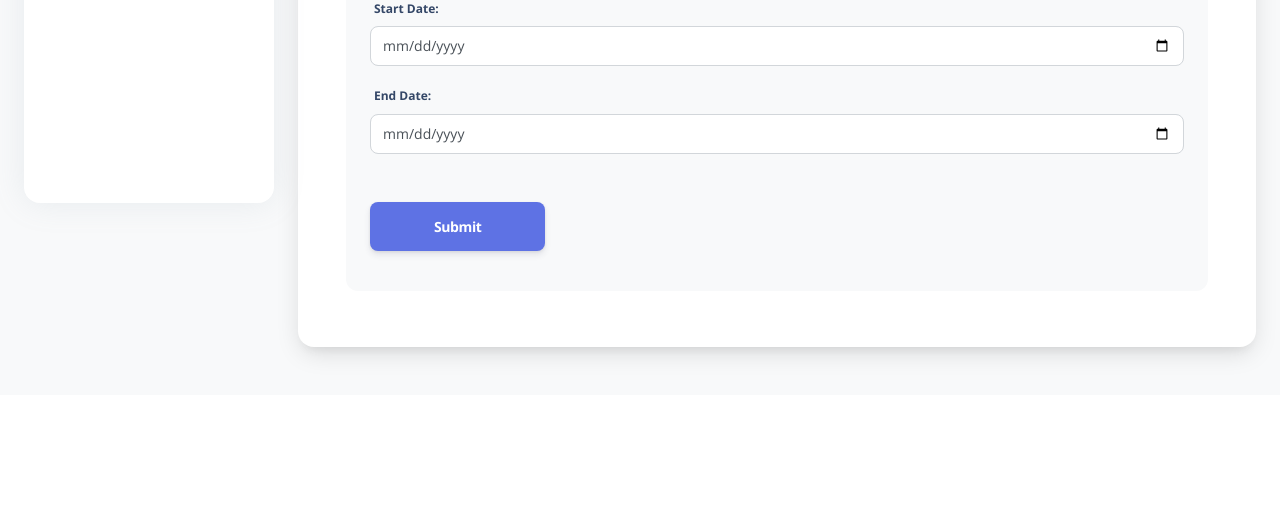
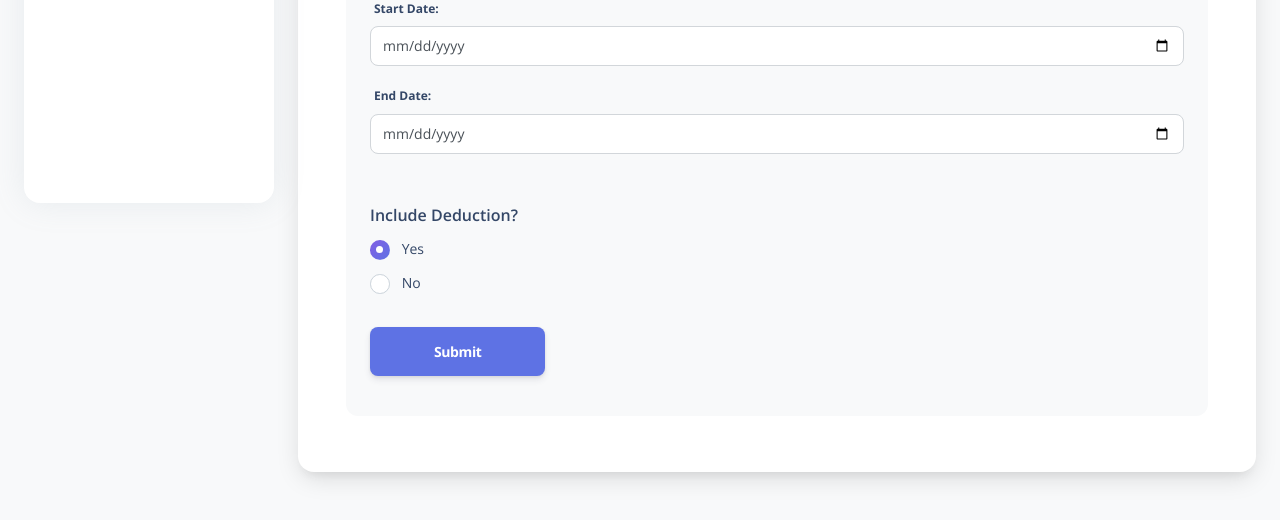
Before and after one commit to warpakner123/DTR_WITH_DEVICE, a Django app: page /payroll/ in a window 1280 px wide. Shown: the part 581-1101 px from the top of the page. Before the commit the page ends 945 px from the top, so only its background shows below. Run offline with Django 5.2, Linux system fonts and the light colour scheme; data comes from the database, SQL or seed files in the repository; some libraries are stand-ins or nearby versions.

Commit message:
deductions questionable

```diff
--- a/DTRPAYROLL/employeeDTR/templates/PaySlip_Template.html
+++ b/DTRPAYROLL/employeeDTR/templates/PaySlip_Template.html
@@ -46,7 +46,8 @@
         <p>Overtime Hours: {{ PaySlip_Data.overtime_hours }} hrs</p>
         <p>Gross Pay (Overtime): <strong>Php</strong> {{ PaySlip_Data.gross_pay_overtime }}</p>
         <div class="separator"></div>
-        {% if PaySlip_Data.deductions_details %}
+
+        {% if PaySlip_Data.deduct == 'yes' %}
         <p>List of all deductions for this pay period:</p>
         <div class="separator"></div>
         <ul>
@@ -55,8 +56,8 @@
             {% endfor %}
         </ul>
         <div class="separator"></div>
+        <p>Total Amount of Deductions: <strong>Php</strong> {{ PaySlip_Data.total_deductions }}</p>
         {% endif %}
-        <p>Total Amount of Deductions: <strong>Php</strong> {{ PaySlip_Data.total_deductions }}</p>
         <div class="separator"></div>
         <p>Gross Pay: <strong>Php</strong> {{ PaySlip_Data.gross_pay }}</p>
         <div class="separator"></div>
--- a/DTRPAYROLL/employeeDTR/templates/generate_payslip.html
+++ b/DTRPAYROLL/employeeDTR/templates/generate_payslip.html
@@ -148,7 +148,8 @@
                                 <label class="mb-0">Gross Pay (Overtime):</label>
                                 <p class="mb-0 ms-2"> ₱ {{ data.gross_pay_overtime }}</p>
                             </div>
-                            {% if data.deductions_details %}
+
+                            {% if data.deduct == 'yes' %}
                             <div class="my-2 align-items-center">
                                 <label class="mb-0">List of all deductions for this pay period:</label>
                                 <ul>
@@ -157,11 +158,11 @@
                                 {% endfor %}
                             </ul>
                             </div>
-                            {% endif %}
                             <div class="my-2 d-flex align-items-center">
                                 <label class="mb-0">Total Amount of Deductions:</label>
                                 <p class="mb-0 ms-2">₱ {{ data.total_deductions }}</p>
                             </div>
+                            {% endif %}
                             <div class="my-2 d-flex align-items-center">
                                 <label class="mb-0">Gross Pay:</label>
                                 <p class="mb-0 ms-2">₱ {{ data.gross_pay }}</p>
--- a/DTRPAYROLL/employeeDTR/templates/payroll.html
+++ b/DTRPAYROLL/employeeDTR/templates/payroll.html
@@ -140,6 +140,23 @@
                                 <input type="date" id="start_date" name="start_date" class="form-control mb-3" required>
                                 <label for="end_date">End Date:</label>
                                 <input type="date" id="end_date" name="end_date" class="form-control mb-5" required>
+
+                                <div class="mb-4">
+                                <h6>Include Deduction?</h6>
+                                <div class="form-check">
+                                    <input class="form-check-input" type="radio" name="deductions" id="yes" value="yes" checked>
+                                    <label class="form-check-label" for="yes">
+                                        Yes
+                                    </label>
+                                </div>
+                                <div class="form-check">
+                                    <input class="form-check-input" type="radio" name="deductions" id="no" value="no">
+                                    <label class="form-check-label" for="no">
+                                        No
+                                    </label>
+                                </div>
+                            </div>
+
                             </div>
 
                             <div class="d-flex align-items-center">
--- a/DTRPAYROLL/employeeDTR/views.py
+++ b/DTRPAYROLL/employeeDTR/views.py
@@ -227,6 +227,7 @@ def payroll(request):
         employee_id = request.POST.get('employee')
         start_date = request.POST.get('start_date')
         end_date = request.POST.get('end_date')
+        deduct = request.POST.get('deductions')
 
         if not all([employee_id, start_date, end_date]):
             messages.error(request, 'All fields are required.')
@@ -251,7 +252,7 @@ def payroll(request):
                     messages.error(request, 'No DTR records found for the selected employee and date range.')
                     return redirect('payroll')
 
-                payroll_data_json = calculate_payroll(dtr_records, start_date, end_date)
+                payroll_data_json = calculate_payroll(dtr_records, start_date, end_date, deduct)
                 payroll_data = json.loads(payroll_data_json)
 
                 return render(request, 'generate_payslip.html', {
```
Also changed, not shown: DTRPAYROLL/computest.py (+3 -13 lines), DTRPAYROLL/employeeDTR/migrations/0025_nightdifferential.py (added).
